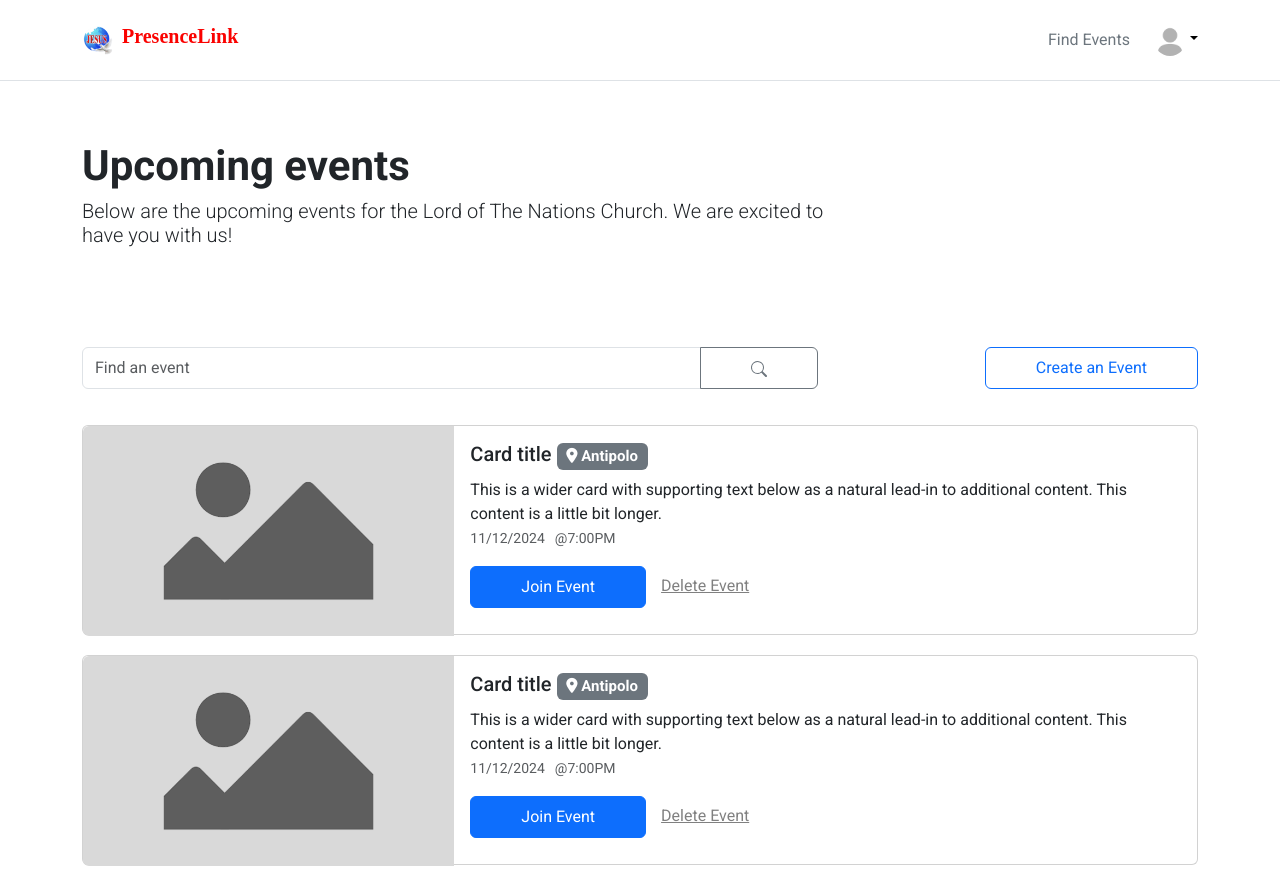
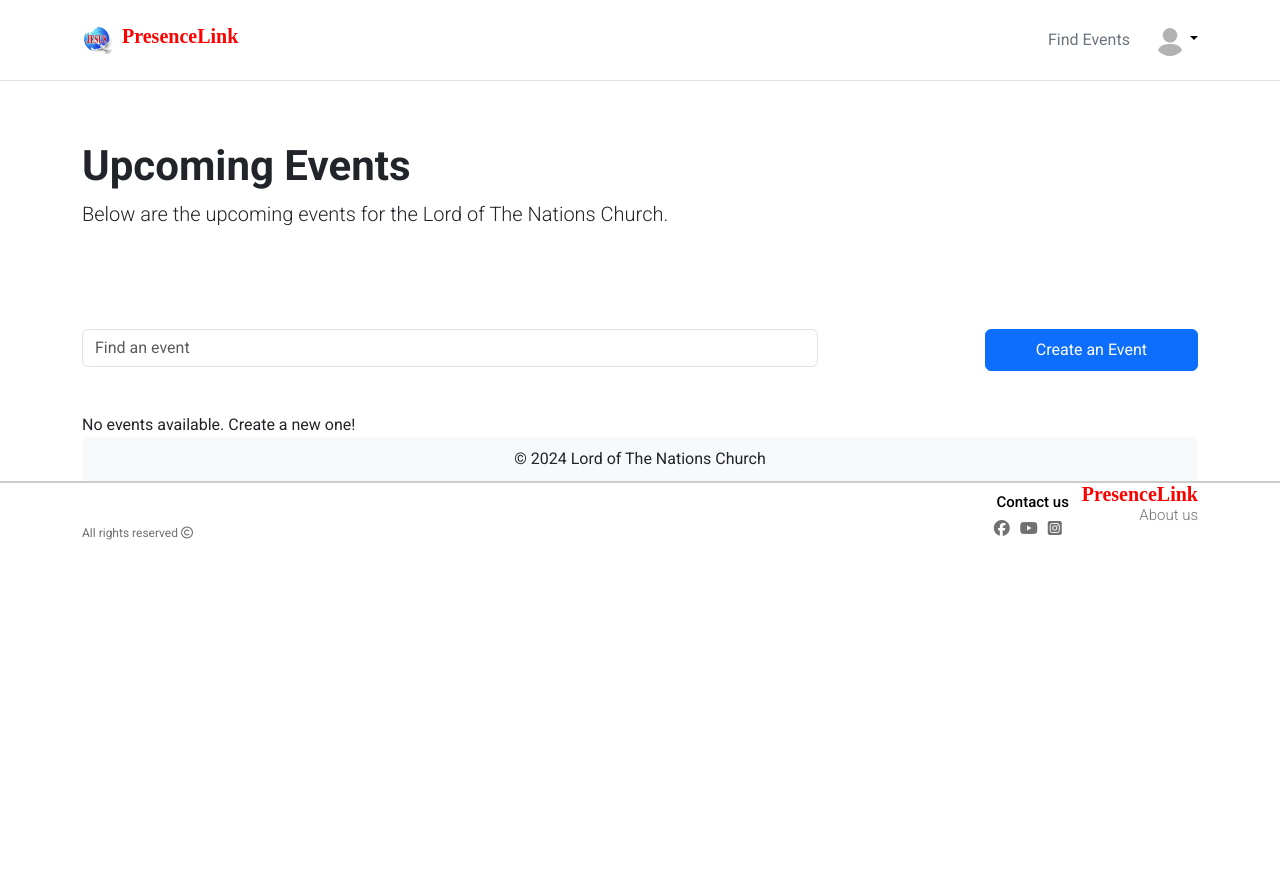
Before and after one commit to naiaaasysn20/first-project, a React (Create React App) app: page /event in a window 1280 px wide. Shown: the top 883 px of the page. After the commit the page ends 800 px from the top, so only its background shows below. Built offline with nearby package versions, Linux system fonts and the light colour scheme; a web font is replaced by a local one.

Commit message:
update event

```diff
--- a/src/components/assets/css/events.css
+++ b/src/components/assets/css/events.css
@@ -2,6 +2,25 @@
     --bs-body-font-family: "Roboto", sans-serif;
 }
 
+html, body {
+    height: 100%;
+    margin: 0;
+    display: flex;
+    flex-direction: column;
+}
+
+.container {
+    flex: 1; /* Push the footer to the bottom */
+}
+
+footer {
+    text-align: center;
+    padding: 10px 0;
+    background-color: #f8f9fa; /* Optional background color */
+    width: 100%;
+    position: relative;
+    bottom: 0;
+}
 
 .nav-link a {
     text-decoration: none;
@@ -34,19 +53,19 @@
     height: 100%;
 }
 
-
 #event-search {
     margin-top: 100px;
 }
 
 #image-container {
-    height: 210px;
+    height: 200px;
+    width: 100%;
     overflow: hidden;
 }
 
 #image-container img {
+    width: 100%;
     height: 100%;
-    width: 100%;
     object-fit: cover;
 }
 
@@ -67,10 +86,6 @@ p {
     margin-bottom: 0;
 }
 
-
-
-
-
 #time-date-container {
     list-style: none;
 }
@@ -78,9 +93,23 @@ p {
 #time-date-container li {
     display: inline-block;
     margin-right: 10px;
-
 }
 
 ul {
     padding-left: 0;
 }
+
+.close-button {
+    position: absolute;
+    top: 10px;
+    right: 10px;
+    background: transparent;
+    border: none;
+    color: black; /* Set the close button to black */
+    font-size: 1.5rem;
+    cursor: pointer;
+}
+
+.event-buttons .btn {
+    margin-right: 10px;
+}
--- a/src/pages/Event.js
+++ b/src/pages/Event.js
@@ -1,155 +1,277 @@
-import React from 'react';
-import { Link } from 'react-router-dom';
-import 'bootstrap/dist/css/bootstrap.min.css';
-import '../components/assets/css/events.css';
-
+import React, { useState } from "react";
+import "bootstrap/dist/css/bootstrap.min.css";
+import "../components/assets/css/events.css";
 
 export default function Event() {
+  const [events, setEvents] = useState([]);
+  const [formData, setFormData] = useState({
+    name: "",
+    description: "",
+    date: "",
+    time: "",
+    location: "",
+    image: null,
+  });
+  const [editingEventId, setEditingEventId] = useState(null);
+
+  const handleInputChange = (e) => {
+    const { name, value, files } = e.target;
+    if (name === "image") {
+      setFormData({ ...formData, image: files[0] });
+    } else {
+      setFormData({ ...formData, [name]: value });
+    }
+  };
+
+  const handleCreateEvent = () => {
+    const { name, description, date, time, location, image } = formData;
+
+    if (!name || !description || !date || !time || !location) {
+      alert("Please fill out all fields.");
+      return;
+    }
+    if (description.length > 250) {
+      alert("Description must be less than 250 characters.");
+      return;
+    }
+
+    if (editingEventId) {
+      // Update existing event
+      setEvents((prevEvents) =>
+        prevEvents.map((event) =>
+          event.id === editingEventId
+            ? {
+                ...event,
+                name,
+                description,
+                date,
+                time,
+                location,
+                image: image ? URL.createObjectURL(image) : event.image,
+              }
+            : event
+        )
+      );
+      setEditingEventId(null); // Clear editing state
+    } else {
+      // Create new event
+      const newEvent = {
+        id: Date.now(),
+        name,
+        description,
+        date,
+        time,
+        location,
+        image: image ? URL.createObjectURL(image) : null,
+      };
+      setEvents([...events, newEvent]);
+    }
+
+    // Reset the form
+    setFormData({
+      name: "",
+      description: "",
+      date: "",
+      time: "",
+      location: "",
+      image: null,
+    });
+  };
+
+  const handleJoinEvent = (eventName) => {
+    alert(`You have successfully joined the event: ${eventName}`);
+  };
+
+  const handleEditEvent = (event) => {
+    setFormData({
+      name: event.name,
+      description: event.description,
+      date: event.date,
+      time: event.time,
+      location: event.location,
+      image: null, // Image input resets since it cannot be pre-filled
+    });
+    setEditingEventId(event.id);
+  };
+
+  const handleDeleteEvent = (id) => {
+    setEvents(events.filter((event) => event.id !== id));
+  };
+
   return (
-    <div>
-        <div class="container" id="header-container">
-        <h1 class="main-text">Upcoming events</h1>
-        <div class="col-md-8 ">
-          <h2 class="description-text">Below are the upcoming events for the Lord of The Nations Church. We are excited to have you with us! </h2>
+    <div className="container">
+      {/* Header Section */}
+      <div id="header-container">
+        <h1 className="main-text">Upcoming Events</h1>
+        <p className="description-text">
+          Below are the upcoming events for the Lord of The Nations Church.
+        </p>
+      </div>
+
+      {/* Create Event Section */}
+      <div id="event-search">
+        <div className="row">
+          <div className="col-lg-8 col-sm-12">
+            <input
+              type="text"
+              className="form-control mb-3"
+              placeholder="Find an event"
+            />
+          </div>
+          <div className="col-lg-4 col-sm-12 text-end">
+            <button
+              type="button"
+              className="btn btn-primary"
+              data-bs-toggle="modal"
+              data-bs-target="#create-modal"
+            >
+              Create an Event
+            </button>
+          </div>
         </div>
       </div>
 
-      <div class="container" id="event-search">
-        <div class="row" >
-          <div class="col-lg-8 col-sm-12">
-            <div class="input-group mb-3">
-              <input type="text" class="form-control" placeholder="Find an event" aria-label="Recipient's username" aria-describedby="button-addon2"/>
-              <button class="btn btn-outline-secondary" type="button" id="button-addon2"> <svg xmlns="http://www.w3.org/2000/svg" width="16" height="16" fill="currentColor" class="bi bi-search" viewBox="0 0 16 16">
-                <path d="M11.742 10.344a6.5 6.5 0 1 0-1.397 1.398h-.001q.044.06.098.115l3.85 3.85a1 1 0 0 0 1.415-1.414l-3.85-3.85a1 1 0 0 0-.115-.1zM12 6.5a5.5 5.5 0 1 1-11 0 5.5 5.5 0 0 1 11 0"/>
-              </svg> </button>
+      {/* Modal for Creating or Editing Events */}
+      <div
+        className="modal fade"
+        id="create-modal"
+        tabIndex="-1"
+        aria-hidden="true"
+      >
+        <div className="modal-dialog modal-dialog-scrollable">
+          <div className="modal-content">
+            <div className="modal-header">
+              <h5 className="modal-title">
+                {editingEventId ? "Edit Event" : "Create an Event"}
+              </h5>
+              <button
+                type="button"
+                className="btn-close"
+                data-bs-dismiss="modal"
+              ></button>
             </div>
-          </div>
-
-          <div class="col-lg-4 col-sm-12" id="make-event">
-            <button type="button" class="btn btn-outline-primary" data-bs-toggle="modal" data-bs-target="#create-modal">Create an Event</button>
-
-            {/* <!-- Start modal --> */}
-
-          <div class="modal fade"  id="create-modal" aria-hidden="true" tabindex="-1 " aria-labelledby="modal-title">
-
-
-            <div class="modal-dialog modal-dialog-scrollable">
-              <div class="modal-content">
-                <div class="modal-header">
-                  <h5 class="modal-title" id="scrollableModalLabel">Create an Event</h5>
-                  <button type="button" class="btn-close" data-bs-dismiss="modal" aria-label="Close"></button>
-                </div>
-                <div class="modal-body">
+            <div className="modal-body">
               <form>
-                    <div class="mb-3">
-                      <label for="event-name" class="col-form-label">Event Name:</label>
-                      <input type="text" class="form-control" id="event-name"/>
-                    </div>
-                    <div class="mb-3">
-                      <label for="event-description" class="col-form-label">Event Description:</label>
-                      <textarea class="form-control" id="event-description"></textarea>
-                    </div>
-                    <div class="mb-3">
-                      <label for="event-date" class="col-form-label">Event Date:</label>
-                      <input type="date" class="form-control" id="event-date"/>
-                    </div>
-                    <div class="mb-3">
-                      <label for="event-time" class="col-form-label">Event Time:</label>
-                      <input type="time" class="form-control" id="event-time"/>
-                    </div>
-                    <div class="mb-3">
-                      <label for="event-location" class="col-form-label">Event Location:</label>
-                      <input type="text" class="form-control" id="event-location"/>
-                    </div>
-                    <div class="mb-3">
-                      <label for="event-image" class="col-form-label">Event Image:</label>
-                      <input type="file" class="form-control" id="event-image" accept="image/*" />
-                    </div>
+                <input
+                  type="text"
+                  className="form-control mb-3"
+                  placeholder="Event Name"
+                  name="name"
+                  value={formData.name}
+                  onChange={handleInputChange}
+                />
+                <textarea
+                  className="form-control mb-3"
+                  placeholder="Event Description"
+                  name="description"
+                  value={formData.description}
+                  onChange={handleInputChange}
+                ></textarea>
+                <input
+                  type="date"
+                  className="form-control mb-3"
+                  name="date"
+                  value={formData.date}
+                  onChange={handleInputChange}
+                />
+                <input
+                  type="time"
+                  className="form-control mb-3"
+                  name="time"
+                  value={formData.time}
+                  onChange={handleInputChange}
+                />
+                <input
+                  type="text"
+                  className="form-control mb-3"
+                  placeholder="Location"
+                  name="location"
+                  value={formData.location}
+                  onChange={handleInputChange}
+                />
+                <input
+                  type="file"
+                  className="form-control mb-3"
+                  name="image"
+                  accept="image/*"
+                  onChange={handleInputChange}
+                />
               </form>
             </div>
-                <div class="modal-footer">
-                  <button type="button" class="btn btn-secondary" data-bs-dismiss="modal">Close</button>
-                  <button type="button" class="btn btn-primary" id="create-event" data-bs-dismiss="modal">Create Event</button>
-                </div>
-              </div>
-            </div>
-              </div>
-            </div>
-          </div>
-        </div>
-      {/* <!-- end of modal --> */}
-
-
-      {/* <!-- Events will be displayed here --> */}
-      <div class="container">
-        <div class="card mb-3" style={{maxWidth: '100%'}} id="event-card">
-          <div class="row g-0">
-            <div class="col-md-4" id="image-container" >
-              <img src="assets/css/images/default-background.png" class="img-fluid rounded-start" alt="Event Background" id="image-origin"/>
-            </div>
-            <div class="col-md-8">
-              <div class="card-body">
-                <h5 class="card-title" id="name-origin">Card title <span class="badge text-bg-secondary" id="location-origin"> <i class="fa-solid fa-location-dot"></i> Antipolo</span></h5>
-                <p class="card-text" id="description-origin">This is a wider card with supporting text below as a natural lead-in to additional content. This content is a little bit longer.</p>
-                  <ul id="time-date-container">
-                    <li class="list-group"> <p class="card-text" id="date-origin"><small class="text-body-secondary">11/12/2024</small></p></li>
-                    <li class="list-group"> <p class="card-text" id="time-origin"><small class="text-body-secondary">@7:00PM</small></p> </li>
-                  </ul>
-
-
-                <button type="button" class="btn btn-primary" id="join-event">Join Event</button>
-                <a href="#" class="card-link" id="delete-event">Delete Event</a>
+            <div className="modal-footer">
+              <button
+                className="btn btn-primary"
+                onClick={handleCreateEvent}
+                data-bs-dismiss="modal"
+              >
+                Save Event
+              </button>
             </div>
           </div>
         </div>
       </div>
 
-          <div class="card mb-3" style={{maxWidth: '100%'}} id="event-card">
-          <div class="row g-0">
-            <div class="col-md-4" id="image-container" >
-              <img src="assets/css/images/default-background.png" class="img-fluid rounded-start" alt="Event Background" id="image-origin"/>
+      {/* Event Cards */}
+      <div id="events-container" style={{ marginTop: "30px" }}>
+        {events.length > 0 ? (
+          events.map((event) => (
+            <div className="card mb-3 position-relative" key={event.id}>
+              <div className="row g-0">
+                <div className="col-md-4">
+                  <div id="image-container">
+                    <img
+                      src={event.image}
+                      className="img-fluid"
+                      alt="Event"
+                    />
                   </div>
-            <div class="col-md-8">
-              <div class="card-body">
-                <h5 class="card-title" id="name-origin">Card title <span class="badge text-bg-secondary" id="location-origin"> <i class="fa-solid fa-location-dot"></i> Antipolo</span></h5>
-                <p class="card-text" id="description-origin">This is a wider card with supporting text below as a natural lead-in to additional content. This content is a little bit longer.</p>
-                  <ul id="time-date-container">
-                    <li class="list-group"> <p class="card-text" id="date-origin"><small class="text-body-secondary">11/12/2024</small></p></li>
-                    <li class="list-group"> <p class="card-text" id="time-origin"><small class="text-body-secondary">@7:00PM</small></p> </li>
-                  </ul>
-
-
-                <button type="button" class="btn btn-primary" id="join-event">Join Event</button>
-                <a href="#" class="card-link" id="delete-event">Delete Event</a>
+                </div>
+                <div className="col-md-8">
+                  <div className="card-body">
+                    <h5 className="card-title">{event.name}</h5>
+                    <p className="card-text">{event.description}</p>
+                    <p className="card-text">
+                      <small>{event.date} @ {event.time}</small>
+                    </p>
+                    <p className="card-text">
+                      <strong>Location:</strong> {event.location}
+                    </p>
+                    <div className="event-buttons">
+                      <button
+                        className="btn btn-primary"
+                        onClick={() => handleJoinEvent(event.name)}
+                      >
+                        Join Event
+                      </button>
+                      <button
+                        className="btn btn-secondary"
+                        onClick={() => handleEditEvent(event)}
+                        data-bs-toggle="modal"
+                        data-bs-target="#create-modal"
+                      >
+                        Edit Event
+                      </button>
+                    </div>
+                    <button
+                      className="close-button"
+                      onClick={() => handleDeleteEvent(event.id)}
+                    >
+                      X
+                    </button>
                   </div>
                 </div>
               </div>
             </div>
-
-          <div class="card mb-3" style={{maxWidth: '100%'}} id="event-card">
-          <div class="row g-0">
-            <div class="col-md-4" id="image-container" >
-              <img src="assets/css/images/default-background.png" class="img-fluid rounded-start" alt="Event Background" id="image-origin"/>
-            </div>
-            <div class="col-md-8">
-              <div class="card-body">
-                <h5 class="card-title" id="name-origin">Card title <span class="badge text-bg-secondary" id="location-origin"> <i class="fa-solid fa-location-dot"></i> Antipolo</span></h5>
-                <p class="card-text" id="description-origin">This is a wider card with supporting text below as a natural lead-in to additional content. This content is a little bit longer.</p>
-                  <ul id="time-date-container">
-                    <li class="list-group"> <p class="card-text" id="date-origin"><small class="text-body-secondary">11/12/2024</small></p></li>
-                    <li class="list-group"> <p class="card-text" id="time-origin"><small class="text-body-secondary">@7:00PM</small></p> </li>
-                  </ul>
-
-
-                <button type="button" class="btn btn-primary" id="join-event">Join Event</button>
-                <a href="#" class="card-link" id="delete-event">Delete Event</a>
-              </div>
-              </div>
-            </div>
-          </div>
-        </div>
+          ))
+        ) : (
+          <p>No events available. Create a new one!</p>
+        )}
       </div>
 
+      {/* Footer */}
+      <footer>
+        <p>© 2024 Lord of The Nations Church</p>
+      </footer>
+    </div>
   );
-
 }
```
Also changed, not shown: public/assets/js/events.js (+82 -30 lines), public/assets/css/events.css (indentation only), src/App.js (line endings or trailing spaces). Lines whose indentation alone changed are shown as unchanged.
